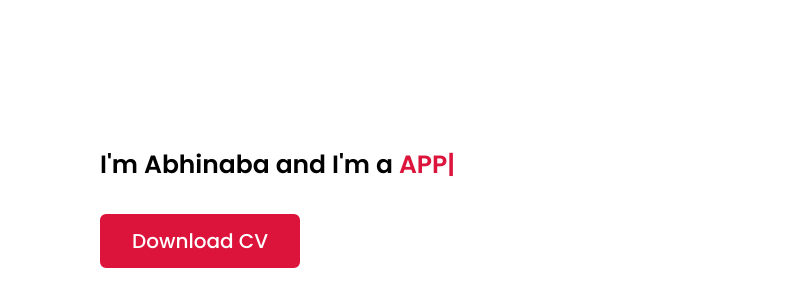
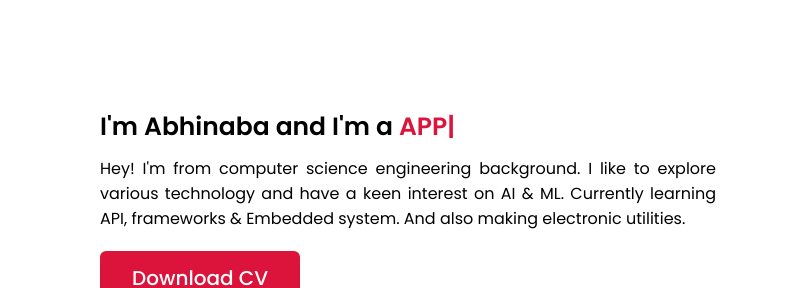
Before and after one commit to Abhinaba12/Abhinaba-Roy, a plain HTML site: page index.html in a window 1280 px wide. Shown: the part 1023-1311 px from the top of the page, 484-1280 px from the left. Drawn offline with nearby package versions, Linux system fonts and the light colour scheme.

Commit message:
Update index.html
My bio update

```diff
--- a/index.html
+++ b/index.html
@@ -54,7 +54,8 @@
                 </div>
                 <div class="column right">
                     <div class="text">I'm Abhinaba and I'm a <span class="typing-2"></span></div>
-                    <p></p>
+                    <p>Hey! I'm from computer science engineering background. I like to explore various technology and  have a keen interest on  AI & ML. Currently learning API, frameworks & Embedded system.
+              And also making electronic utilities.</p>
                     <a href="https://docs.google.com/document/d/11dbDjBCn6xdls2KvQvrJFZCG02vyUKFw/edit?usp=sharing&ouid=112335523167899270808&rtpof=true&sd=true">Download CV</a>
                 </div>
             </div>
```
